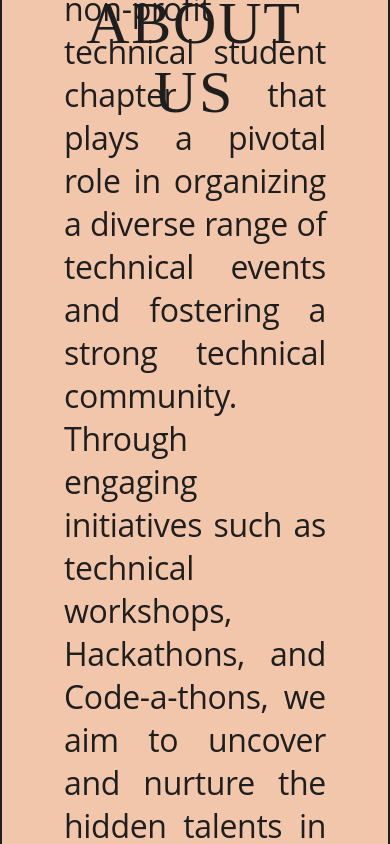
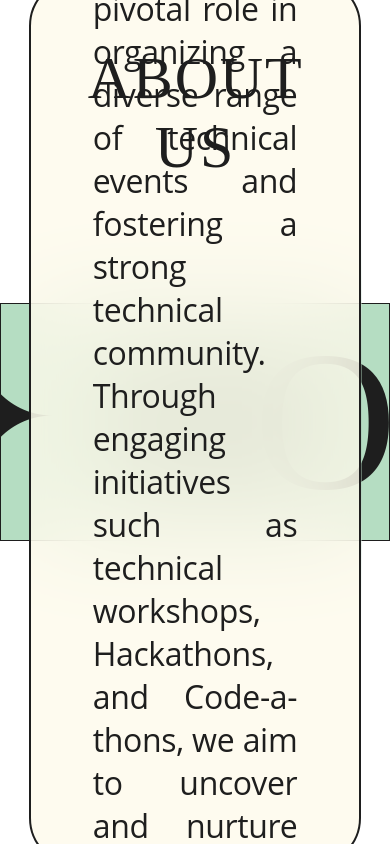
Before and after one commit to MahirKaushik/Horizon_2024-25, a React (Vite) app: page / in a window 390 px wide. Built offline with nearby package versions, Linux system fonts and the light colour scheme.

Commit message:
ade it responsive

```diff
--- a/src/components/FrameComponent.jsx
+++ b/src/components/FrameComponent.jsx
@@ -2,18 +2,29 @@ import PropTypes from "prop-types";
 
 const FrameComponent = ({ className = "" }) => {
   return (
+    <>
+      <style>
+        {`
+          @media (min-width: 1024px) {
+            .laptop-size {
+              width: 849px;
+              height: 664px;
+            }
+          }
+        `}
+      </style>
       <div
         className={`fixed inset-0 flex items-center justify-center ${className}`}
       >
         <div
-        className={`[backdrop-filter:blur(50px)] rounded-[48px] bg-[rgba(254,251,236,0.8)] border-[#1e1e1e] border-[2px] border-solid box-border w-[853px] overflow-hidden flex flex-col items-start justify-start py-[64px] px-[62px] gap-[24px] max-w-full z-[1] text-center text-[60px] text-[#1e1e1e] font-['ITC_Tiffany_Std'] hover:bg-[#F2C6AB]`}
+          className={`[backdrop-filter:blur(50px)] rounded-[48px] bg-[rgba(254,251,236,0.8)] border-[#1e1e1e] border-[2px] border-solid box-border w-[85.3vw] laptop-size overflow-hidden flex flex-col items-start justify-start py-[64px] px-[62px] gap-[24px] max-w-full z-[1] text-center text-[60px] text-[#1e1e1e] font-['ITC_Tiffany_Std'] hover:bg-[#F2C6AB]`}
         >
-        <div className="self-stretch flex flex-row items-start justify-start py-[0px] pl-[0px] lg:pl-[16px] pr-[2px] lg:pr-[20px] box-border max-w-full">
-          <h2 className="lg:m-[0px] lg:h-[72px] w-[226px] flex-1 relative text-inherit tracking-[0.03em] uppercase font-normal font-[inherit] flex items-center justify-center max-w-full mq450:text-[36px] mq767:text-[48px]">
+          <div className="self-stretch flex flex-row items-start justify-start py-[0px] px-[16px] lg:pl-[8px] lg:pr-[10px] box-border max-w-full">
+            <h2 className="lg:m-[0px] lg:h-[7.2vh] w-[22.6vw] flex-1 relative text-inherit tracking-[0.03em] uppercase font-normal font-[inherit] flex items-center justify-center max-w-full mq450:text-[36px] mq767:text-[48px]">
               ABOUT US
             </h2>
           </div>
-        <div className="self-stretch h-[704px] lg:h-[440px] relative text-[32px] tracking-[-0.01em] font-['Open_Sans'] text-justify flex items-center mq450:text-[19px] mq767:text-[26px]">
+          <div className="self-stretch h-[70.4vh] lg:h-[44vh] relative text-[32px] tracking-[-0.01em] font-['Open_Sans'] text-justify flex items-center mq450:text-[19px] mq767:text-[26px]">
             The Indian Society for Technical Education is a non-profit technical
             student chapter that plays a pivotal role in organizing a diverse
             range of technical events and fostering a strong technical community.
@@ -24,8 +35,7 @@ const FrameComponent = ({ className = "" }) => {
           </div>
         </div>
       </div>
-
-
+    </>
   );
 };
 
```
Lines whose indentation alone changed are shown as unchanged.
